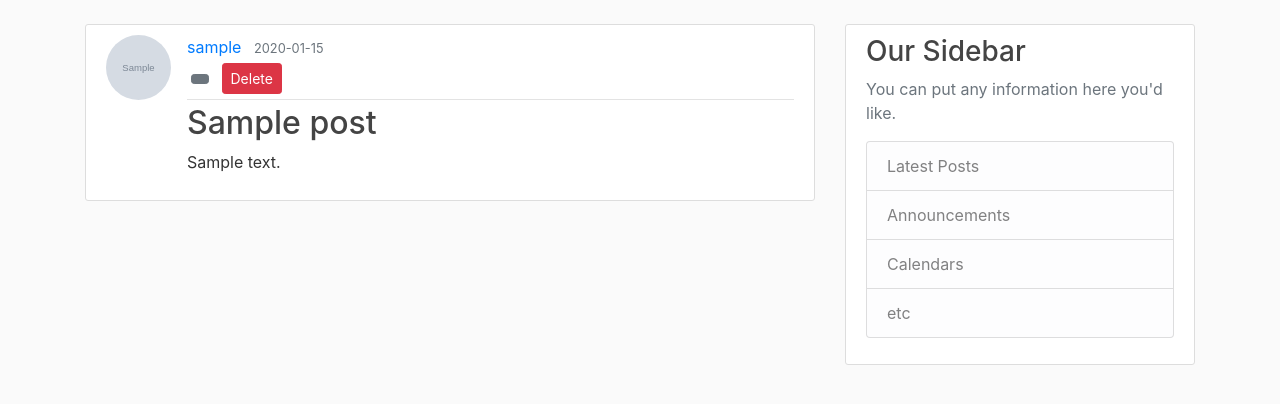
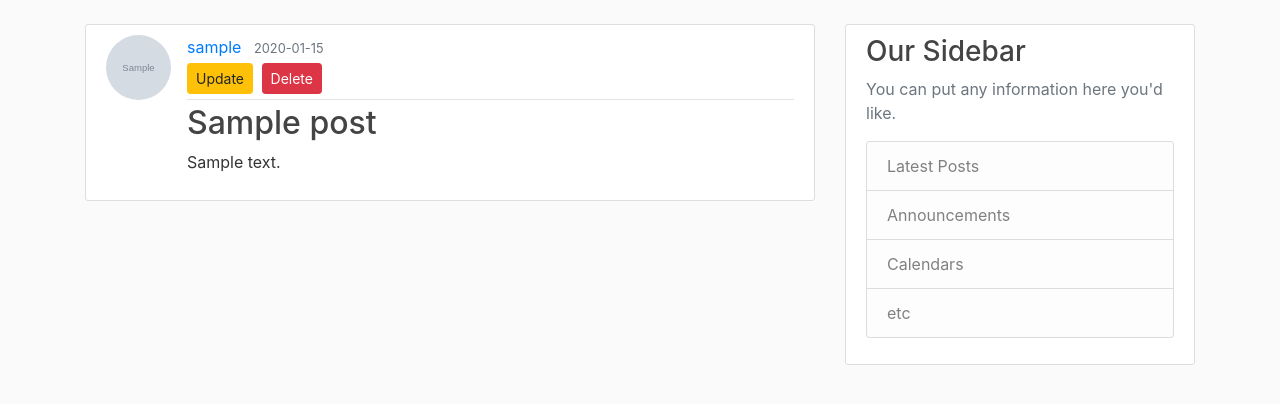
Before and after one commit to banji220/flaskblog, a Flask app: page /post/1 in a window 1280 px wide. Shown: the part 56-460 px from the top of the page. Run offline with Flask 2, Linux system fonts and the light colour scheme; a user stored in the database is signed in; tables that the repository leaves empty hold one stand-in row (values such as "Sample post"); grey boxes marked "Sample" are stand-in pictures; some libraries are stand-ins or nearby versions.

Commit message:
Changed Update button style from secondary to the yellowish style and set mt(marging-top) to 1 and mb(margin-botton) to 1:

```diff
--- a/flaskblog/templates/post.html
+++ b/flaskblog/templates/post.html
@@ -10,7 +10,7 @@
             <small class="text-muted">{{ post.date_posted.strftime("%Y-%m-%d") }}</small>
             {% if post.author == current_user %}
                 <div>
-                    <a class="btn btn-secondary btn-sm m-1" href=" {{ url_for('update_post', post_id=post.id) }} "></a>
+                    <a class="btn btn-warning btn-sm mt-1 mb-1" href=" {{ url_for('update_post', post_id=post.id) }} ">Update</a>
                     <button type="button" class="btn btn-danger btn-sm m-1" data-toggle="modal" data-target="#deleteModal" >Delete</button>
                 </div>
             {% endif %}
```
